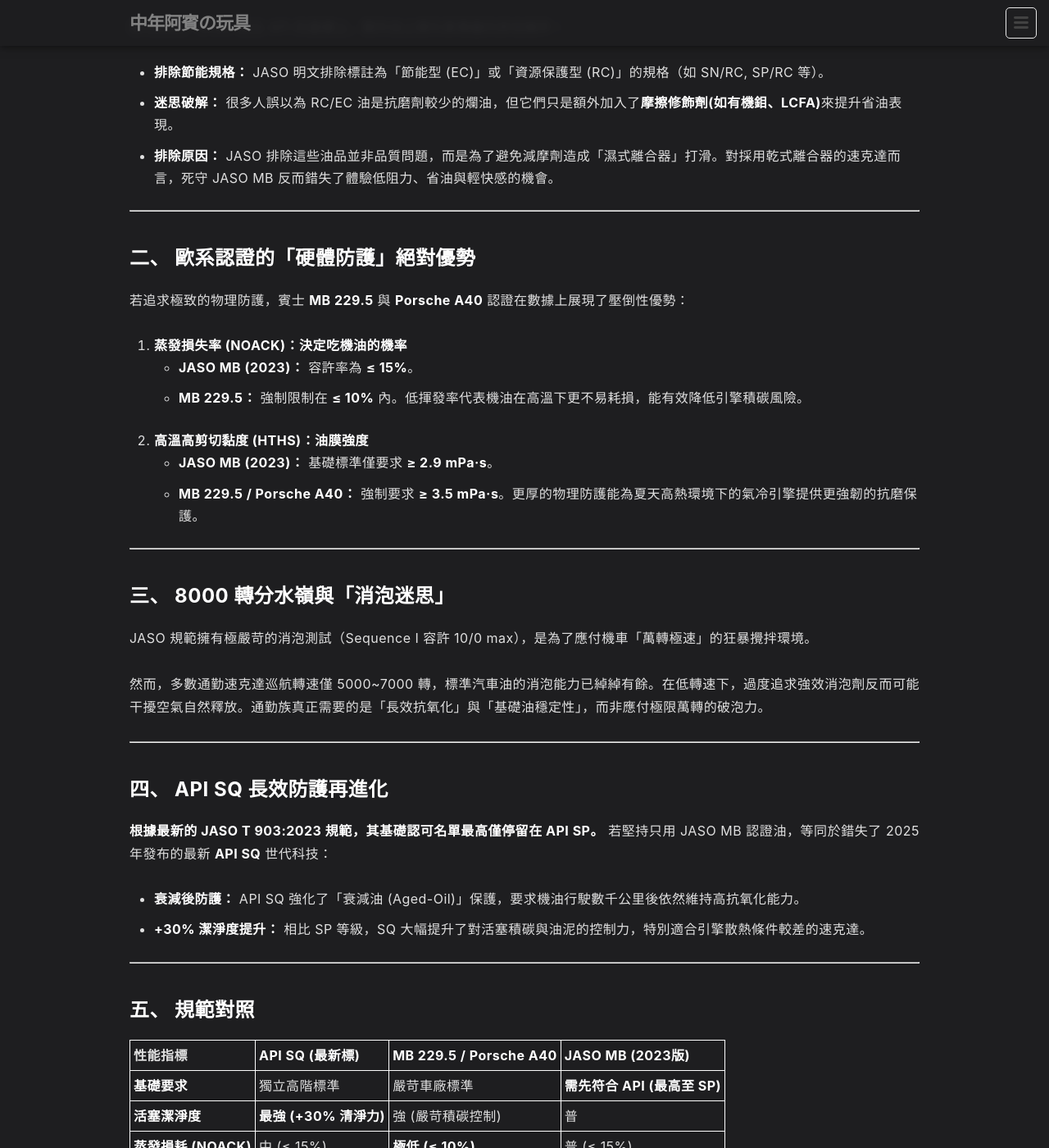
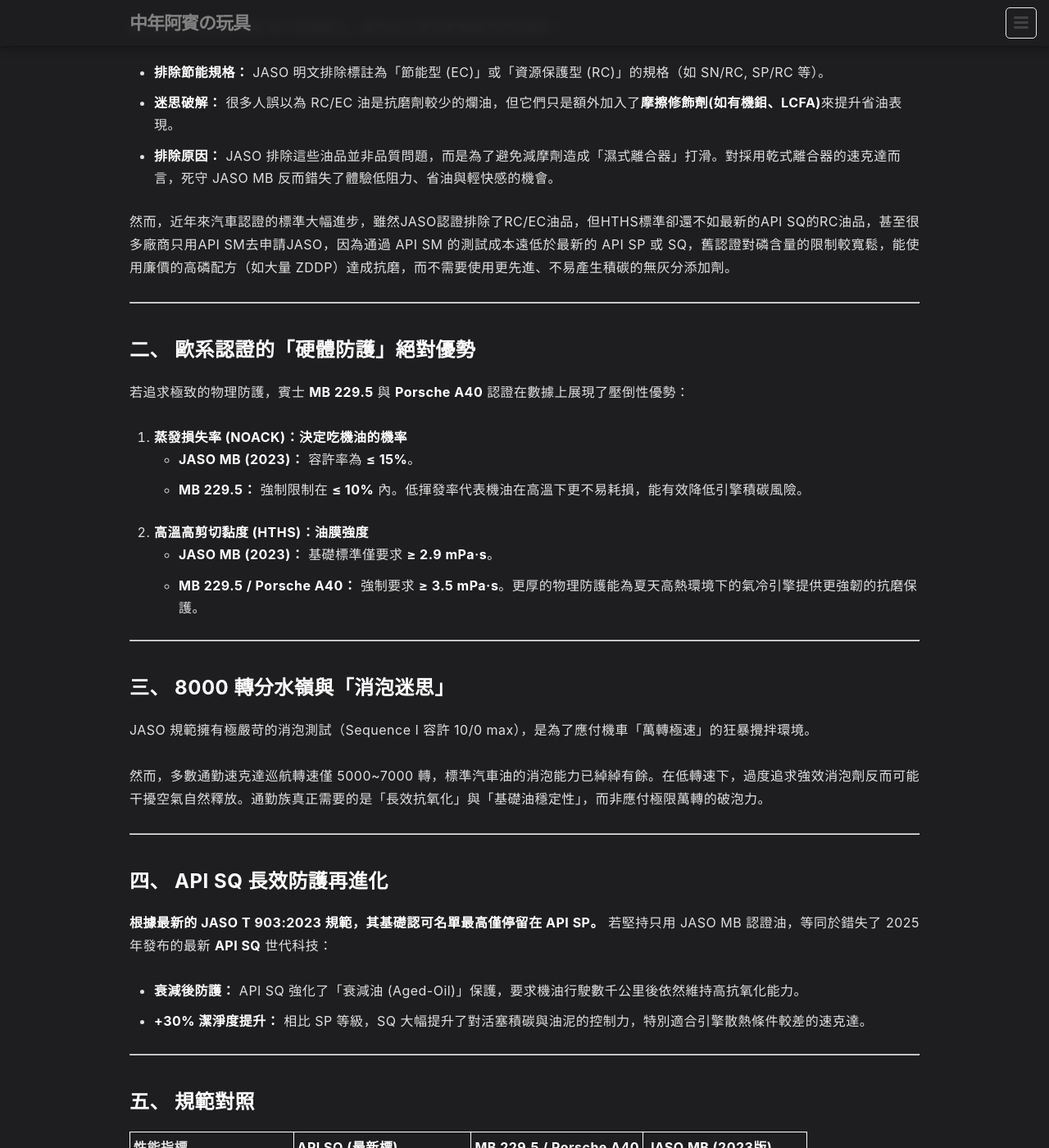
Before and after one commit to 1stbenz/1stbenz.github.io, a Jekyll site: the page built from _posts/zh/2026-05-03-api-vs-jaso-mb-comparison.md, in a window 1280 px wide and 1400 px high, scrolled down 484 px. Shown: the whole window at 82% size. Built offline with Jekyll 4.4.1, drawn with Linux system fonts in a browser that asks for light colours; some of the changed text lies outside the part shown.

Commit message:
Update 2026-05-03-api-vs-jaso-mb-comparison.md

```diff
--- a/_posts/zh/2026-05-03-api-vs-jaso-mb-comparison.md
+++ b/_posts/zh/2026-05-03-api-vs-jaso-mb-comparison.md
@@ -42,6 +42,8 @@
 *   **迷思破解：** 很多人誤以為 RC/EC 油是抗磨劑較少的爛油，但它們只是額外加入了**摩擦修飾劑(如有機鉬、LCFA)**來提升省油表現。
 *   **排除原因：** JASO 排除這些油品並非品質問題，而是為了避免減摩劑造成「濕式離合器」打滑。對採用乾式離合器的速克達而言，死守 JASO MB 反而錯失了體驗低阻力、省油與輕快感的機會。
 
+然而，近年來汽車認證的標準大幅進步，雖然JASO認證排除了RC/EC油品，但HTHS標準卻還不如最新的API SQ的RC油品，甚至很多廠商只用API SM去申請JASO，因為通過 API SM 的測試成本遠低於最新的 API SP 或 SQ，舊認證對磷含量的限制較寬鬆，能使用廉價的高磷配方（如大量 ZDDP）達成抗磨，而不需要使用更先進、不易產生積碳的無灰分添加劑。
+
 ---
 
 ## 二、 歐系認證的「硬體防護」絕對優勢
@@ -81,7 +83,7 @@
 | **基礎要求** | 獨立高階標準 | 嚴苛車廠標準 | **需先符合 API (最高至 SP)** |
 | **活塞潔淨度** | **最強 (+30% 清淨力)** | 強 (嚴苛積碳控制) | 普 |
 | **蒸發損耗 (NOACK)** | 中 (≤ 15%) | **極低 (≤ 10%)** | 普 (≤ 15%) |
-| **高溫油膜 (HTHS)** | 優秀 | **極強 (≥ 3.5 mPa·s)** | 基礎標準 (≥ 2.9 mPa·s) |
+| **高溫油膜 (HTHS, mPa·s)** | **RC (xW-30): $\ge 3.0$** <br> **非 RC (xW-40): $\ge 3.5$** | **極強 ($\ge 3.5$)** | **基礎標準 ($\ge 2.9$)** |
 | **消泡性能** | 優秀 | 優秀 | **極嚴苛 (萬轉設定)** |
 
 ---
```
